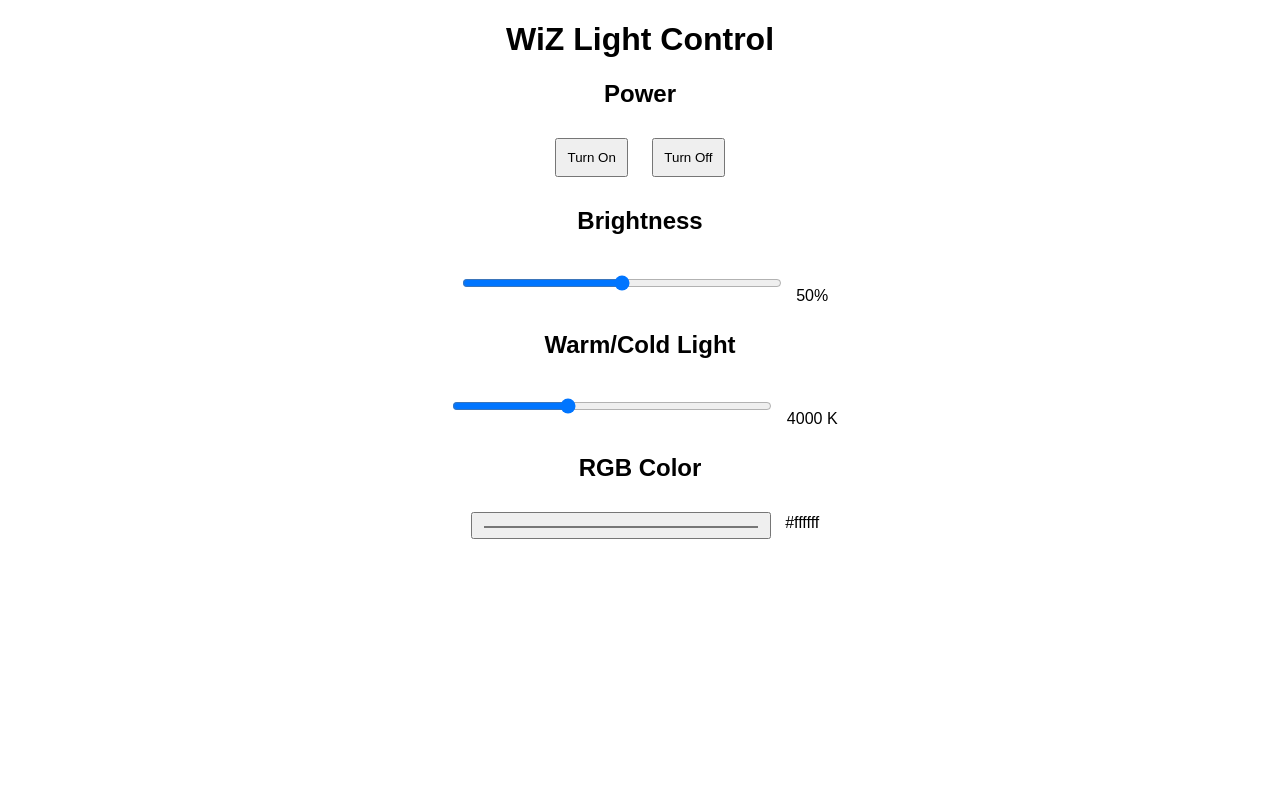
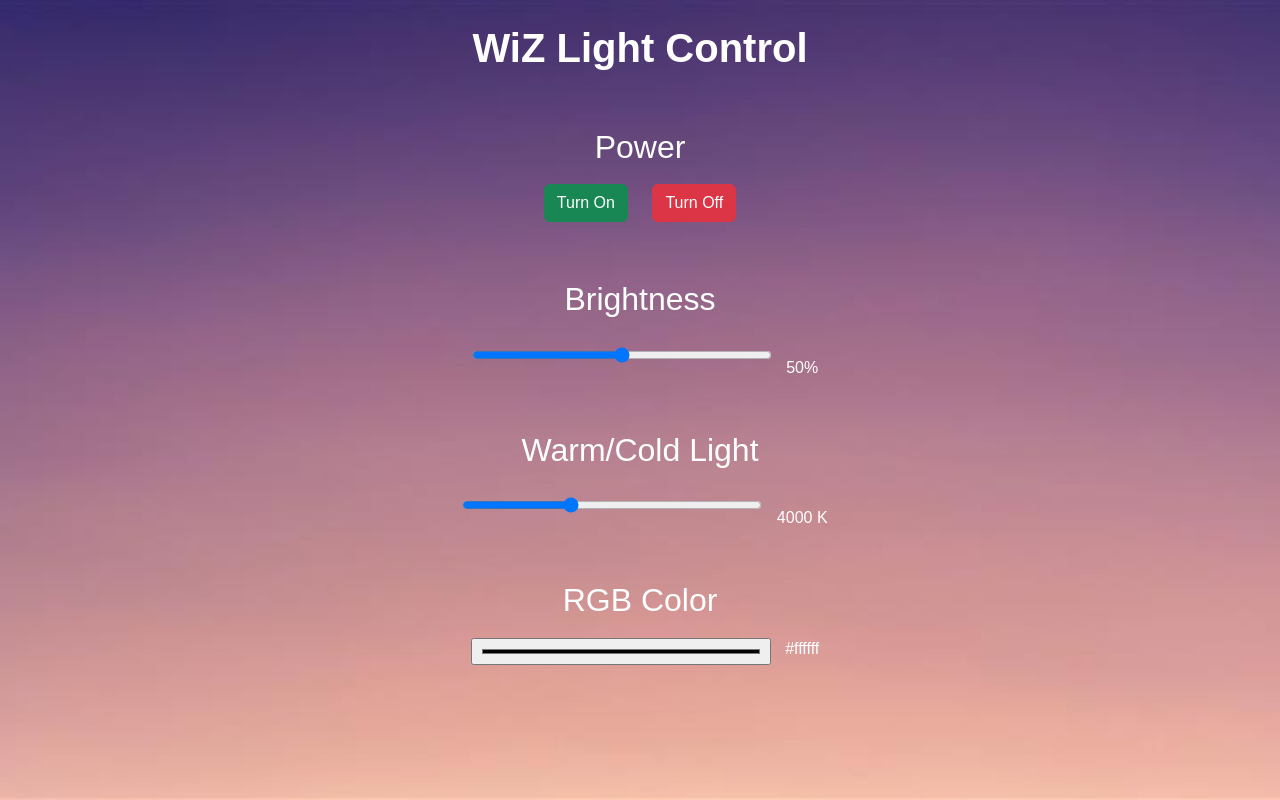
Before and after one commit to Smugcurve13/wiz-control-by-SC13, a Flask app: page / in a window 1280 px wide. Run offline with Flask 3, Linux system fonts and the light colour scheme.

Commit message:
frontend changes

```diff
--- a/templates/index.html
+++ b/templates/index.html
@@ -5,34 +5,54 @@
     <meta name="viewport" content="width=device-width, initial-scale=1.0">
     <title>WiZ Light Control</title>
     <link rel="icon" href="{{ url_for('static', filename='favicon.ico') }}">
+    <link href="https://cdn.jsdelivr.net/npm/bootstrap@5.3.0/dist/css/bootstrap.min.css" rel="stylesheet">
     <style>
-        body { font-family: Arial, sans-serif; text-align: center; }
-        button, input[type="range"], input[type="color"] { margin: 10px; padding: 10px; }
-        input[type="range"], input[type="color"] { width: 300px; }
+        body {
+            font-family: Arial, sans-serif;
+            text-align: center;
+        }
+        button, input[type="range"], input[type="color"] {
+            margin: 10px;
+            padding: 10px;
+        }
+        input[type="range"], input[type="color"] {
+            width: 300px;
+        }
+        .bg-image {
+            background-image: url('static/gradient.jpg');
+            background-size: cover;
+            background-position: center;
+            background-repeat: no-repeat;
+            height: 100vh;
+            display: flex;
+            flex-direction: column;
+            color: white;
+        }
     </style>
 </head>
 <body>
-    <h1>WiZ Light Control</h1>
+    <div class="bg-image">
+    <h1 class="fw-bold mt-4">WiZ Light Control</h1>
 
-    <div>
+    <div class="mt-5 mb-4">
         <h2>Power</h2>
-        <button onclick='sendCommand("{\"method\":\"setPilot\",\"params\":{\"state\":true}}")'>Turn On</button>
-        <button onclick='sendCommand("{\"method\":\"setPilot\",\"params\":{\"state\":false}}")'>Turn Off</button>
+        <button class="btn btn-success" onclick='sendCommand("{\"method\":\"setPilot\",\"params\":{\"state\":true}}")'>Turn On</button>
+        <button class="btn btn-danger" onclick='sendCommand("{\"method\":\"setPilot\",\"params\":{\"state\":false}}")'>Turn Off</button>
     </div>
 
-    <div>
+    <div class="mt-4 mb-4" style="align-items: center;">
         <h2>Brightness</h2>
         <input type="range" min="0" max="100" value="50" id="brightnessSlider" oninput="updateBrightness(this.value)">
         <span id="brightnessValue">50</span>%
     </div>
 
-    <div>
+    <div class="mt-4 mb-4" style="align-items: center;">
         <h2>Warm/Cold Light</h2>
         <input type="range" min="2700" max="6500" value="4000" id="tempSlider" oninput="updateTemperature(this.value)">
         <span id="tempValue">4000</span> K
     </div>
 
-    <div>
+    <div class="mt-4 mb-4" style="align-items: center;">
         <h2>RGB Color</h2>
         <input type="color" id="colorPicker" oninput="updateColor(this.value)">
         <span id="colorValue">#ffffff</span>
@@ -74,5 +94,7 @@
             sendCommand(`{"method":"setPilot","params":{"r":${r},"g":${g},"b":${b}}}`);
         }
     </script>
+    </div>
+    <script src="https://cdn.jsdelivr.net/npm/bootstrap@5.3.0/dist/js/bootstrap.bundle.min.js"></script>
 </body>
 </html>
```
Also changed, not shown: static/gradient.jpg (added).
